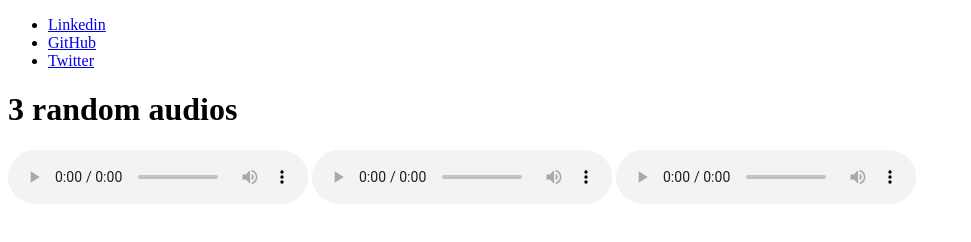
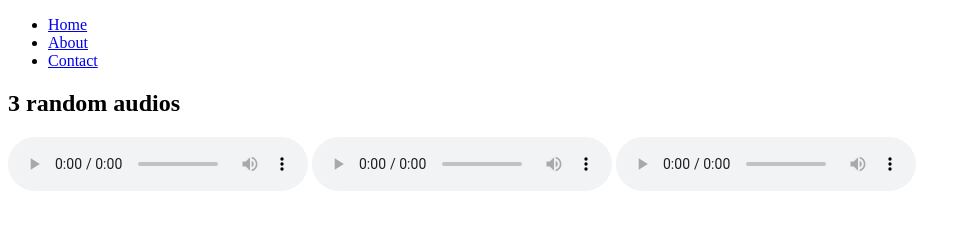
Before and after one commit to acciojob/semantic-navbar-and-audios-SamikshaSankar, a website: page main.html in a window 1280 px wide. Shown: the whole page, without its empty margins (0-971 px from the left). Drawn offline with Linux system fonts and the light colour scheme.

Commit message:
created a submission

```diff
--- a/main.html
+++ b/main.html
@@ -4,24 +4,22 @@
     <link rel="stylesheet" href="styles.css">
 </head>
 <body>
+     <!-- Part 1: Navbar -->
     <nav>
         <ul>
-            <li><a href="https://www.linkedin.com/in/samikshasandipsankar/">Linkedin</a></li>
-            <li><a href="https://github.com/SamikshaSankar">GitHub</a></li>
-            <li><a href="https://x.com/Samiksha_S_S">Twitter</a></li>
+            <li><a href="#home">Home</a></li>
+            <li><a href="#about">About</a></li>
+            <li><a href="#contact">Contact</a></li>
         </ul>
     </nav>
 
-    <h1>3 random audios</h1>
-    <audio controls>
-        <source src="http://commondatastorage.googleapis.com/codeskulptor-demos/DDR_assets/Kangaroo_MusiQue_-_The_Neverwritten_Role_Playing_Game.mp3" type="audio/mpeg">
-    </audio>
-    <audio controls>
-        <source src="http://commondatastorage.googleapis.com/codeskulptor-assets/Epoq-Lepidoptera.ogg" type="audio/ogg">
-    </audio>
-    <audio controls>
-        <source src="http://codeskulptor-demos.commondatastorage.googleapis.com/pang/paza-moduless.mp3" type="audio/mpeg">
-    </audio>
+    <!-- Part 2: Audio Section -->
+    <section>
+        <h2>3 random audios</h2>
+        <audio controls src="http://commondatastorage.googleapis.com/codeskulptor-demos/DDR_assets/Kangaroo_MusiQue_-_The_Neverwritten_Role_Playing_Game.mp3"></audio>
+        <audio controls src="http://commondatastorage.googleapis.com/codeskulptor-assets/Epoq-Lepidoptera.ogg"></audio>
+        <audio controls src="http://codeskulptor-demos.commondatastorage.googleapis.com/pang/paza-moduless.mp3"></audio>
+    </section>
     <script type="text/javascript" src="./script.js"></script>
 </body>
 </html>
```
Also changed, not shown: script.js (+12 -0 lines).
